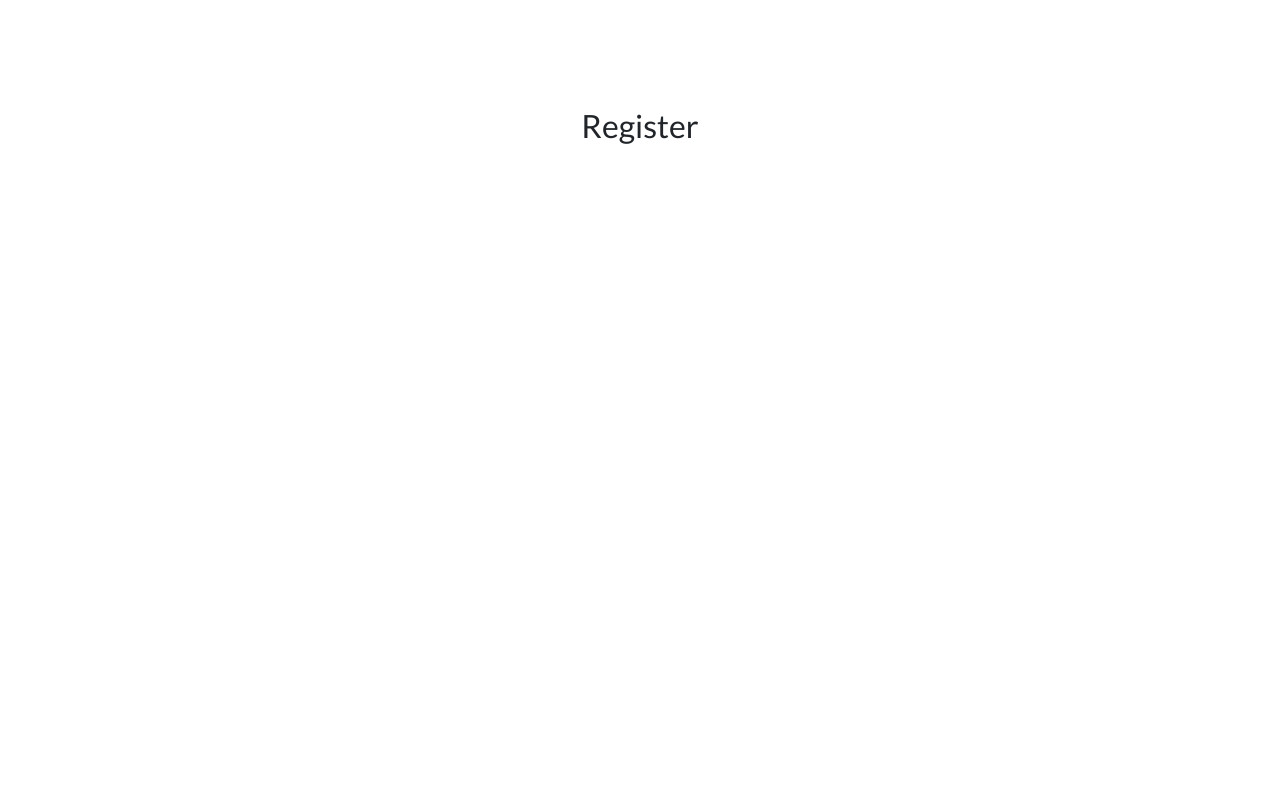
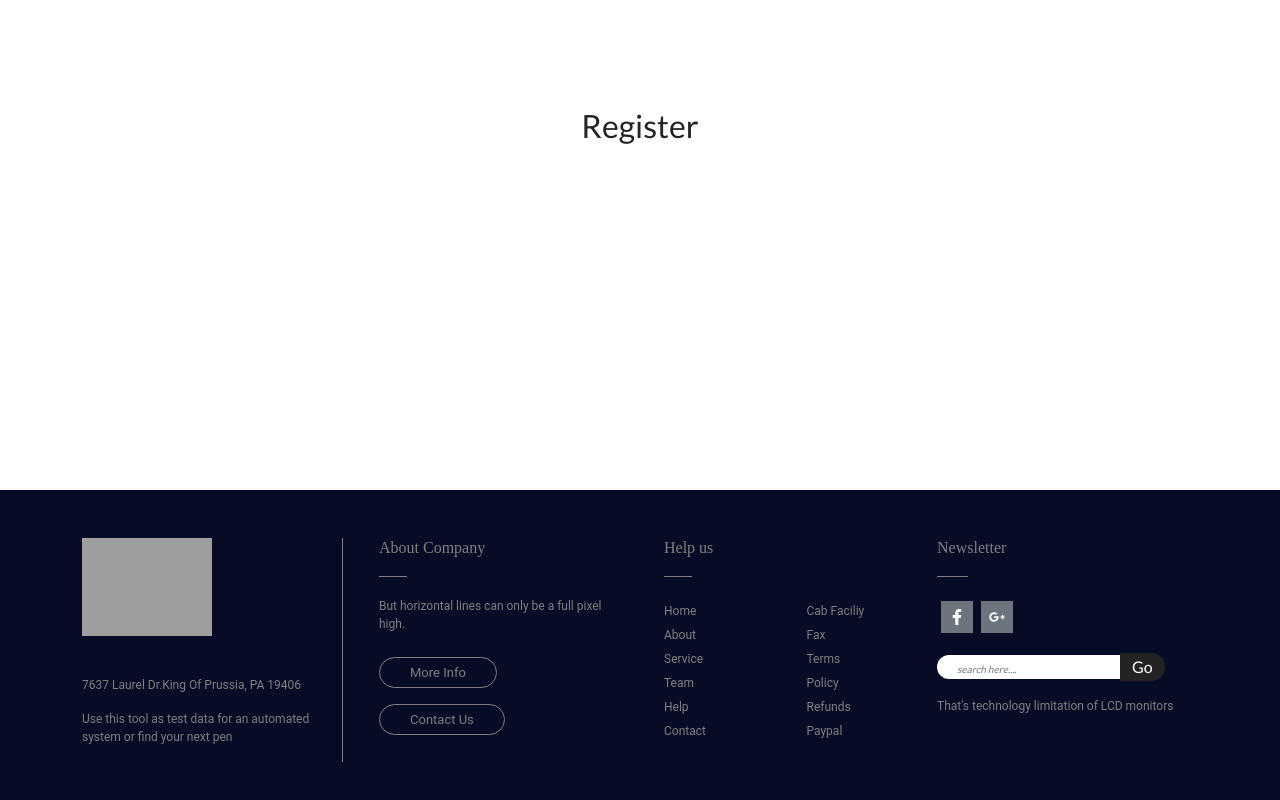
Before and after one commit to rajibhasan01/Healthguard, a React (Create React App) app: page /register in a window 1280 px wide. Shown: the part 310-1110 px from the top of the page. Before the commit the page ends 800 px from the top, so only its background shows below. Built offline with nearby package versions, Linux system fonts and the light colour scheme; grey boxes are pictures that could not be loaded.

Commit message:
footer added

```diff
--- a/src/App.js
+++ b/src/App.js
@@ -3,6 +3,7 @@ import './App.css';
 import Home from './Pages/Home/Home/Home';
 import Login from './Pages/Login/Login/Login';
 import Register from './Pages/Login/Register/Register';
+import Footer from './Pages/Shared/Footer/Footer';
 import Navbar from './Pages/Shared/Header/Navbar';
 
 
@@ -17,6 +18,7 @@ function App() {
           <Route path='/register' component={Register} />
 
         </Switch>
+        <Footer />
       </Router>
     </>
   );
--- /dev/null
+++ b/src/Pages/Shared/Footer/Footer.css
@@ -0,0 +1,104 @@
+.bg-grey {
+background: #060b26;
+}
+
+.logo-footer {
+margin-bottom: 40px;
+}
+
+footer {
+color: grey;
+}
+
+footer p, a {
+font-size: 12px;
+font-family: 'Roboto', sans-serif;
+}
+
+footer h6 {
+font-family: 'Playfair Display', serif;
+margin-bottom: 40px;
+position: relative;
+}
+
+footer h6:after {
+position: absolute;
+content: "";
+background: grey;
+width: 12%;
+height: 1px;
+left: 0;
+bottom: -20px;
+}
+
+.btn-footer {
+color: grey;
+text-decoration: none;
+border: 1px solid;
+border-radius: 43px;
+font-size: 13px;
+padding: 7px 30px;
+line-height: 47px;
+}
+
+.btn-footer:hover {
+
+text-decoration: none;
+
+}
+
+
+.form-footer input[type="text"] {
+border: none;
+border-radius: 16px 0 0 16px;
+outline: none;
+padding-left: 10px;
+
+}
+
+
+::placeholder {
+font-size: 10px;
+padding-left: 10px;
+font-style: italic;
+}
+
+
+.form-footer input[type="button"] {
+border: none;
+background:#232323;
+margin-left: -5px;
+color: #fff;
+outline: none;
+border-radius: 0 16px 16px 0;
+padding: 2px 12px;
+}
+
+
+footer ul li {
+list-style: none;
+display: block;
+}
+
+
+footer ul  {
+padding-left: 0;
+}
+
+
+footer ul  li a{
+text-decoration: none;
+color: grey;
+text-decoration:none;
+}
+
+
+a:hover {
+text-decoration: none;
+color: #f5f5f5 !important;
+
+}
+.logo-part {
+border-right: 1px solid grey;
+height: 100%;
+}
--- /dev/null
+++ b/src/Pages/Shared/Footer/Footer.js
@@ -0,0 +1,75 @@
+import React from 'react';
+import * as FaIcons from 'react-icons/fa';
+import { Link } from 'react-router-dom';
+import './Footer.css';
+
+const Footer = () => {
+    return (
+        <footer className="container-fluid bg-grey py-5">
+            <div className="container">
+                <div className="row">
+                    <div className="col-md-6">
+                        <div className="row">
+                            <div className="col-md-6 ">
+                                <div className="logo-part">
+                                    <img src="https://i.ibb.co/sHZz13b/logo.png" className="w-50 logo-footer" alt="pic" />
+                                    <p>7637 Laurel Dr.King Of Prussia, PA 19406</p>
+                                    <p>Use this tool as test data for an automated system or find your next pen</p>
+                                </div>
+                            </div>
+                            <div className="col-md-6 px-4">
+                                <h6> About Company</h6>
+                                <p>But horizontal lines can only be a full pixel high.</p>
+                                <Link to="#" className="btn-footer"> More Info </Link><br />
+                                <Link to="#" className="btn-footer"> Contact Us</Link>
+                            </div>
+                        </div>
+                    </div>
+                    <div className="col-md-6">
+                        <div className="row">
+                            <div className="col-md-6 px-4">
+                                <h6> Help us</h6>
+                                <div className="row ">
+                                    <div className="col-md-6">
+                                        <ul>
+                                            <li> <Link to="#"> Home</Link> </li>
+                                            <li> <Link to="#"> About</Link> </li>
+                                            <li> <Link to="#"> Service</Link> </li>
+                                            <li> <Link to="#"> Team</Link> </li>
+                                            <li> <Link to="#"> Help</Link> </li>
+                                            <li> <Link to="#"> Contact</Link> </li>
+                                        </ul>
+                                    </div>
+                                    <div className="col-md-6 px-4">
+                                        <ul>
+                                            <li> <Link to="#"> Cab Faciliy</Link> </li>
+                                            <li> <Link to="#"> Fax</Link> </li>
+                                            <li> <Link to="#"> Terms</Link> </li>
+                                            <li> <Link to="#"> Policy</Link> </li>
+                                            <li> <Link to="#"> Refunds</Link> </li>
+                                            <li> <Link to="#"> Paypal</Link> </li>
+                                        </ul>
+                                    </div>
+                                </div>
+                            </div>
+                            <div className="col-md-6 ">
+                                <h6> Newsletter</h6>
+                                <div className="social">
+                                    <Link to="#"><FaIcons.FaFacebookF className="fs-2 text-white bg-secondary p-2 m-1" /></Link>
+                                    <Link to="#"><FaIcons.FaGooglePlusG className="fs-2 text-white bg-secondary p-2 m-1" /></Link>
+                                </div>
+                                <form className="form-footer my-3">
+                                    <input type="text" placeholder="search here...." name="search" />
+                                    <input type="button" value="Go" />
+                                </form>
+                                <p>That's technology limitation of LCD monitors</p>
+                            </div>
+                        </div>
+                    </div>
+                </div>
+            </div>
+        </footer>
+    );
+};
+
+export default Footer;
--- a/src/Pages/Shared/Header/Navbar.css
+++ b/src/Pages/Shared/Header/Navbar.css
@@ -10,6 +10,8 @@
   margin-left: 2rem;
   font-size: 2rem;
   background: none;
+  padding-bottom: 5px;
+
 }
 
 .nav-menu {
@@ -56,6 +58,7 @@
 
 .nav-menu-items {
   width: 100%;
+  padding-left: 0;
 }
 
 .navbar-toggle {
```
Also changed, not shown: public/index.html (+2 -21 lines).
